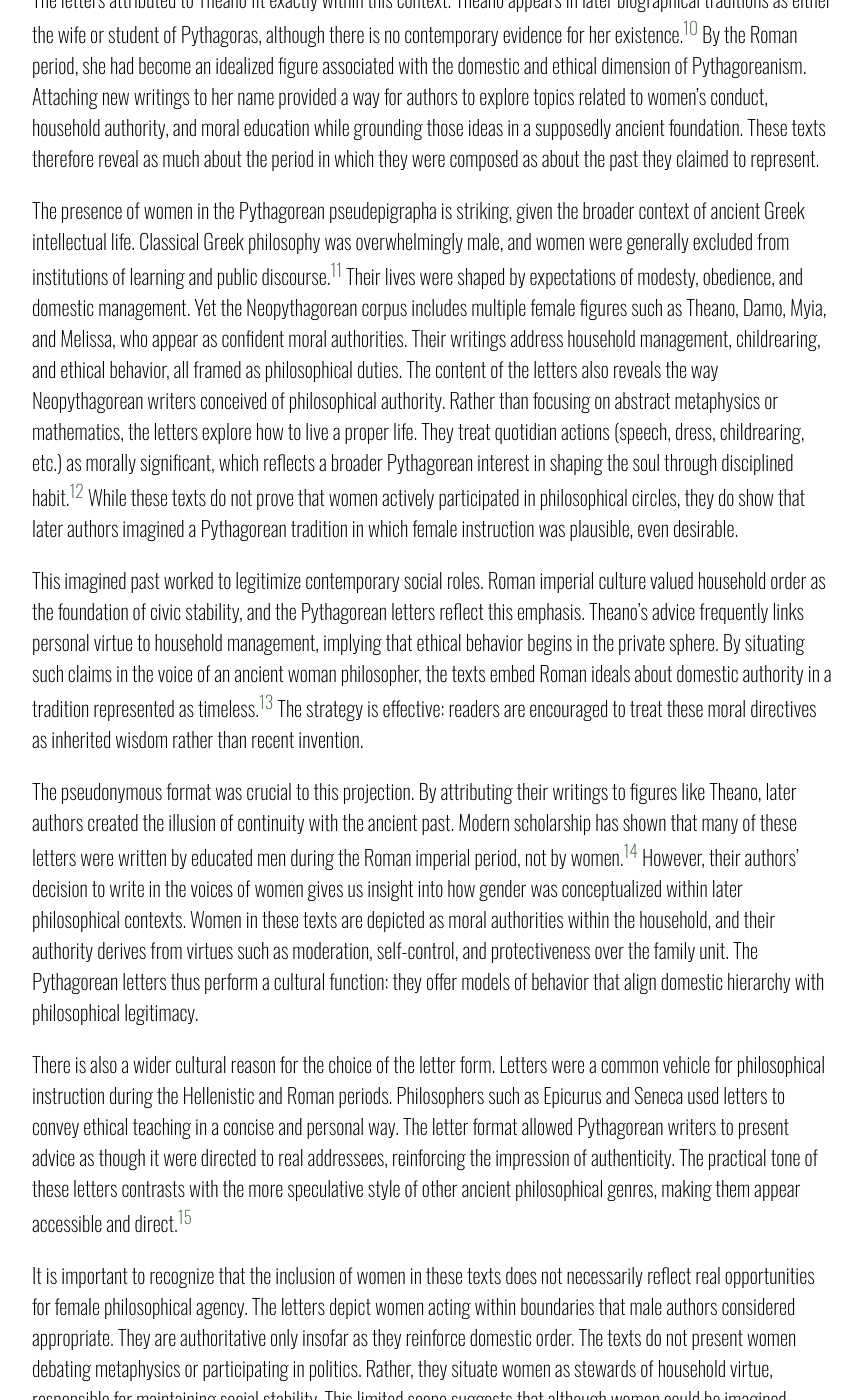
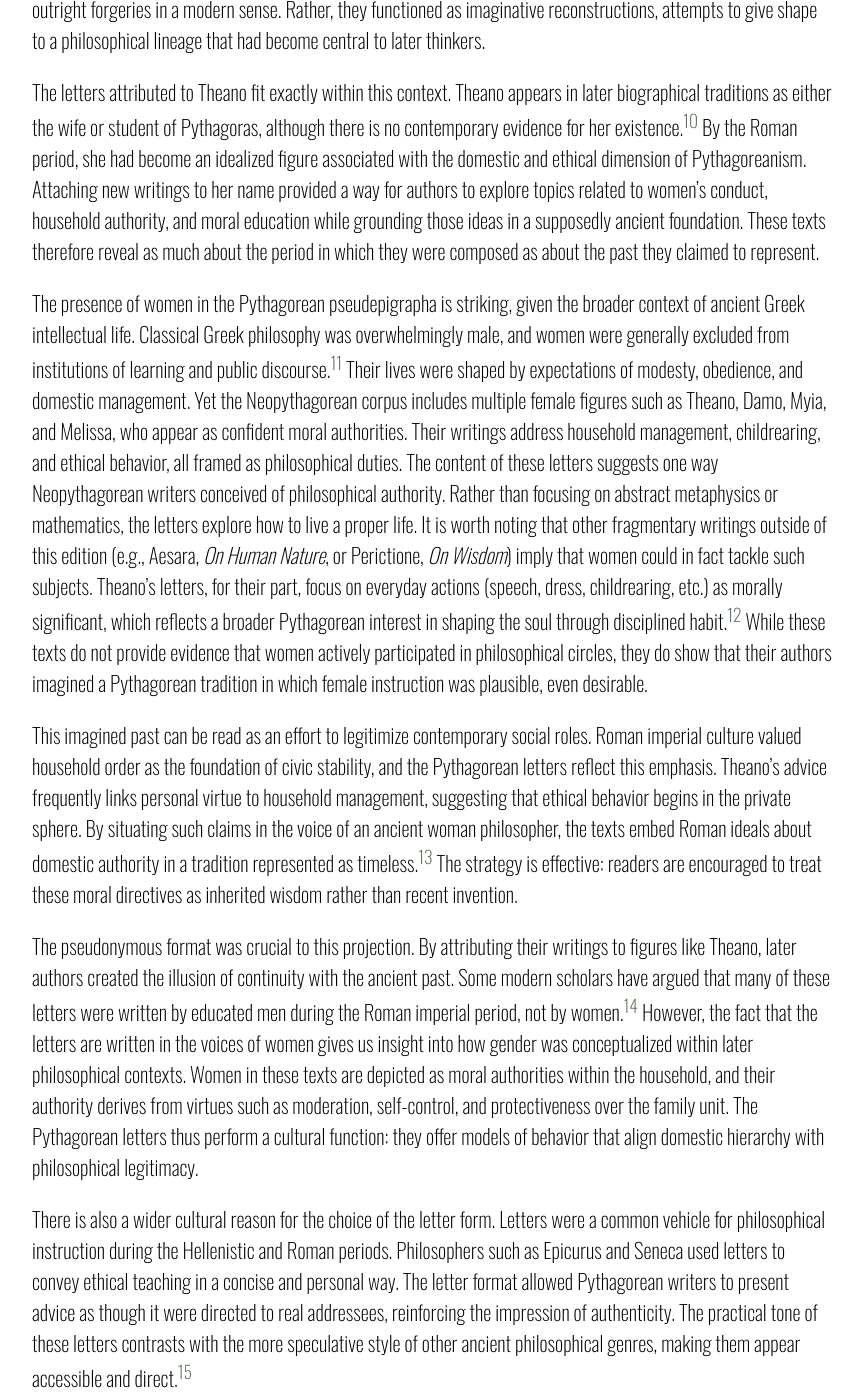
Before and after one commit to smaya-a/pythagorean, a Jekyll site: the page built from index.markdown, in a window 1280 px wide and 1400 px high, scrolled down 7313 px. Shown: the whole window, without its empty margins (208-1070 px from the left). Built offline with Jekyll 4.4.1, drawn with Linux system fonts in a browser that asks for light colours; some of the changed text lies outside the part shown.

Commit message:
Update index.markdown

```diff
--- a/index.markdown
+++ b/index.markdown
@@ -26,7 +26,8 @@ Altogether, the following letters are rich sources which provide a new opportuni
 
 ## Theano to Euboule
 ### Note on Theano to Eubole
-In this letter, Theano chastises Eubole for spoiling her children. She compares Eubole's treatment of her children to the luxurious lives of the "progeny of Sardanapalus," who was supposedly a king who lived and died in excess and decadence. Disclipine and austerity, instead, are recommended. The burden of raising children to become virtuous and capable members of society is placed entirely on Eubole's shoulders, showing how women in Ancient Greece were defined by their household management skills.
+In this letter, Theano chastises Eubole for spoiling her children. She compares Eubole’s treatment of her children to the luxurious lives of the “progeny of Sardanapalus”, a legendary king who lived and died in excess and decadence. Discipline and austerity, instead, are recommended. The burden of raising children to become virtuous and capable members of society is placed entirely on Eubole’s shoulders, showing how women in Ancient Greece were defined by, and could take pride in, their household management skills.
+
 
 |Greek | English |
 |-------|-----------|
@@ -37,7 +38,8 @@ In this letter, Theano chastises Eubole for spoiling her children. She compares
 
 ## Theano to Nicostrate
 ### Note on Theano to Nicostrate
-In this letter, Theano advises Nicostrate on how to handle her husband's infidelity. He has been having an affair with a _hetaera_, a type of high-class courtesan. Theano urges Nicostrate not to act in anger against her husband's "madness," and instead take the high road. She uses the story of Medea, who brutally killed her children and her husband's new wife after he abandoned her, as a caution. This advice reflects the lack of socially acceptable options that Greek women had when it came to marriage.
+In this letter, Theano advises Nicostrate on how to handle her husband’s infidelity. He has been having an affair with a _hetaera_, a type of sex-worker who was often highly educated. Theano urges Nicostrate not to act in anger against her husband’s “madness,” and instead take the high road. She uses the story of Medea, who– out of jealousy– brutally killed her children and her husband’s new wife after he abandoned her, as a caution. While Theano mentions the possibility of divorce, her advice reflects the limited range of socially acceptable options available to women within marriage.
+
 
 |Greek | English |
 |-------|-----------|
@@ -64,7 +66,8 @@ In this letter to Callisto, Theano instructs Callisto on how to manage household
 
 ## Theano to Timareta (Fragment)
 ### Note on Theano to Timareta
-This letter, in contrast to the others, is just a fragment of text. Further complicating study of Ancient Greek texts, many did not survive, or only partially survived, and this is an example of the latter. Alexis, a Greek comic poet, and one of his works are mentioned. The fragment also identifies Theano as the wife of Pythagoras, which is interesting as her identity and relationship to Pythagoras is unclear and often disputed.
+This letter, in contrast to the others, is just a fragment of text. Further complicating study of This letter, in contrast to the others, is just a fragment of text. A complication of the study of Ancient Greek texts is that many did not survive, or survived only partially; this is an example of the latter. The fragment mentions Alexis, a Greek comic poet, and one of his works. It also identifies Theano as the wife of Pythagoras, which is interesting as her identity and relationship to Pythagoras is unclear and often disputed.
+
 
 
 |Greek | English |
@@ -75,31 +78,31 @@ This letter, in contrast to the others, is just a fragment of text. Further comp
 
 # About this Source
 
-The four letters included in this edition belong to a body of writings known as the Pythagorean pseudepigrapha, produced during the first and second centuries CE.[^1] Although these texts claim authorship by figures associated with the early Pythagorean community of the sixth and fifth centuries BCE, none of them are genuinely archaic. Instead, they were created several centuries after Pythagoras lived, in a cultural moment when interest in the Pythagorean past was being revived. These letters are part of a larger effort by later authors to construct a coherent tradition that stretched back to Pythagoras and his followers, despite the absence of any authenticated writings from the historical founder himself.[^2]
+The four letters included in this edition belong to a body of writings known as the Pythagorean pseudepigrapha, produced during the first and second centuries CE.[^1] Although these texts claim authorship by figures associated with the early Pythagorean community of the sixth and fifth centuries BCE, none of them can be definitively dated to that period. Instead, they were composed several centuries after Pythagoras lived, in a cultural moment marked by renewed interest in Pythagoreanism. These letters are part of a larger effort by later authors to construct a coherent tradition that stretched back to Pythagoras and his followers, despite the absence of any securely attested writings from the historical founder himself.[^2]
 
-Pythagoras is unusual among major philosophical figures as he left no written texts. His teachings were transmitted orally, and later generations encountered only indirect references to what he believed or taught. This absence created an intellectual vacuum. By the Hellenistic and Roman periods, Pythagoras had acquired an almost legendary reputation, and authors began to fill in the gaps by producing letters, treatises, and sayings attributed to him and those around him.[^3] These writings were not intended as outright forgeries in a modern sense. Rather, they functioned as imaginative reconstructions, attempts to give shape to a philosophical lineage that had become central to later thinkers.
+Like other famous thinkers of the ancient world, such as Confucius, the Buddha, or even Socrates, Pythagoras left no written texts. His teachings were transmitted orally, and later generations encountered them only through indirect references to what he believed or taught. This absence created an intellectual vacuum. By the Hellenistic and Roman periods, Pythagoras had acquired an almost legendary reputation, and authors began to fill in the gaps by producing letters, treatises, and sayings attributed to him and those around him.[^3] These writings are best understood not as outright forgeries in a modern sense. Rather, they functioned as imaginative reconstructions, attempts to give shape to a philosophical lineage that had become central to later thinkers.
 
 The letters attributed to Theano fit exactly within this context. Theano appears in later biographical traditions as either the wife or student of Pythagoras, although there is no contemporary evidence for her existence.[^4] By the Roman period, she had become an idealized figure associated with the domestic and ethical dimension of Pythagoreanism. Attaching new writings to her name provided a way for authors to explore topics related to women’s conduct, household authority, and moral education while grounding those ideas in a supposedly ancient foundation. These texts therefore reveal as much about the period in which they were composed as about the past they claimed to represent.
 
-The presence of women in the Pythagorean pseudepigrapha is striking, given the broader context of ancient Greek intellectual life. Classical Greek philosophy was overwhelmingly male, and women were generally excluded from institutions of learning and public discourse.[^5] Their lives were shaped by expectations of modesty, obedience, and domestic management. Yet the Neopythagorean corpus includes multiple female figures such as Theano, Damo, Myia, and Melissa, who appear as confident moral authorities. Their writings address household management, childrearing, and ethical behavior, all framed as philosophical duties. The content of the letters also reveals the way Neopythagorean writers conceived of philosophical authority. Rather than focusing on abstract metaphysics or mathematics, the letters explore how to live a proper life. They treat quotidian actions (speech, dress, childrearing, etc.) as morally significant, which reflects a broader Pythagorean interest in shaping the soul through disciplined habit.[^6] While these texts do not prove that women actively participated in philosophical circles, they do show that later authors imagined a Pythagorean tradition in which female instruction was plausible, even desirable.
+The presence of women in the Pythagorean pseudepigrapha is striking, given the broader context of ancient Greek intellectual life. Classical Greek philosophy was overwhelmingly male, and women were generally excluded from institutions of learning and public discourse.[^5] Their lives were shaped by expectations of modesty, obedience, and domestic management. Yet the Neopythagorean corpus includes multiple female figures such as Theano, Damo, Myia, and Melissa, who appear as confident moral authorities. Their writings address household management, childrearing, and ethical behavior, all framed as philosophical duties. The content of these letters suggests one way Neopythagorean writers conceived of philosophical authority. Rather than focusing on abstract metaphysics or mathematics, the letters explore how to live a proper life. It is worth noting that other fragmentary writings outside of this edition (e.g., Aesara, _On Human Nature_, or Perictione, _On Wisdom_) imply that women could in fact tackle such subjects. Theano’s letters, for their part, focus on everyday actions (speech, dress, childrearing, etc.) as morally significant, which reflects a broader Pythagorean interest in shaping the soul through disciplined habit.[^6] While these texts do not provide evidence that women actively participated in philosophical circles, they do show that their authors imagined a Pythagorean tradition in which female instruction was plausible, even desirable.
 
-This imagined past worked to legitimize contemporary social roles. Roman imperial culture valued household order as the foundation of civic stability, and the Pythagorean letters reflect this emphasis. Theano’s advice frequently links personal virtue to household management, implying that ethical behavior begins in the private sphere. By situating such claims in the voice of an ancient woman philosopher, the texts embed Roman ideals about domestic authority in a tradition represented as timeless.[^7] The strategy is effective: readers are encouraged to treat these moral directives as inherited wisdom rather than recent invention.
+This imagined past can be read as an effort to legitimize contemporary social roles. Roman imperial culture valued household order as the foundation of civic stability, and the Pythagorean letters reflect this emphasis. Theano’s advice frequently links personal virtue to household management, suggesting that ethical behavior begins in the private sphere. By situating such claims in the voice of an ancient woman philosopher, the texts embed Roman ideals about domestic authority in a tradition represented as timeless.[^7] The strategy is effective: readers are encouraged to treat these moral directives as inherited wisdom rather than recent invention.
 
-The pseudonymous format was crucial to this projection. By attributing their writings to figures like Theano, later authors created the illusion of continuity with the ancient past. Modern scholarship has shown that many of these letters were written by educated men during the Roman imperial period, not by women.[^8] However, their authors’ decision to write in the voices of women gives us insight into how gender was conceptualized within later philosophical contexts. Women in these texts are depicted as moral authorities within the household, and their authority derives from virtues such as moderation, self-control, and protectiveness over the family unit. The Pythagorean letters thus perform a cultural function: they offer models of behavior that align domestic hierarchy with philosophical legitimacy.
+The pseudonymous format was crucial to this projection. By attributing their writings to figures like Theano, later authors created the illusion of continuity with the ancient past. Some modern scholars have argued that many of these letters were written by educated men during the Roman imperial period, not by women.[^8] However, the fact that the letters are written in the voices of women gives us insight into how gender was conceptualized within later philosophical contexts. Women in these texts are depicted as moral authorities within the household, and their authority derives from virtues such as moderation, self-control, and protectiveness over the family unit. The Pythagorean letters thus perform a cultural function: they offer models of behavior that align domestic hierarchy with philosophical legitimacy.
 
 There is also a wider cultural reason for the choice of the letter form. Letters were a common vehicle for philosophical instruction during the Hellenistic and Roman periods. Philosophers such as Epicurus and Seneca used letters to convey ethical teaching in a concise and personal way. The letter format allowed Pythagorean writers to present advice as though it were directed to real addressees, reinforcing the impression of authenticity. The practical tone of these letters contrasts with the more speculative style of other ancient philosophical genres, making them appear accessible and direct.[^9]
 
-It is important to recognize that the inclusion of women in these texts does not necessarily reflect real opportunities for female philosophical agency. The letters depict women acting within boundaries that male authors considered appropriate. They are authoritative only insofar as they reinforce domestic order. The texts do not present women debating metaphysics or participating in politics. Rather, they situate women as stewards of household virtue, responsible for maintaining social stability. This limited scope suggests that although women could be imagined within the philosophical tradition, their imagined roles remained constrained by the assumptions of their time.
+It is important to note that the inclusion of women in these texts does not necessarily reflect real opportunities for female philosophical agency. The letters depict women acting within boundaries that male authors would have considered appropriate. Their authority is largely tied to domestic order. The texts do not present women debating metaphysics or participating in politics. Rather, they situate women as stewards of household virtue, responsible for maintaining social stability. This limited scope suggests that although women could be imagined within the philosophical tradition, their imagined roles remained constrained by the assumptions of their time.
 
-Nonetheless, the letters should not be dismissed as strictly reflecting tradition. They complicate our understanding of ancient intellectual history by showing that women were not entirely absent from philosophical narratives. Even if their voices were constructed, the fact that writers felt compelled to include them indicates a shift in how philosophical authority was conceived. The Pythagorean tradition, real or invented, provided a space in which women could appear as philosophical agents, however narrowly defined. The resulting texts offer a rare window onto ancient beliefs about gender, ethics, and authorship, and reveal how cultural memory can reshape the past to serve present needs.
+Nonetheless, the letters should not be dismissed as simply reflecting tradition. They complicate our understanding of ancient intellectual history by showing that women were not entirely absent from philosophical narratives. Even if their voices were constructed, the fact that writers included women thinkers indicates a shift in how philosophical authority was conceived. The Pythagorean tradition, historical or constructed, provided a space in which women could appear as philosophical agents, however narrowly defined. The resulting texts offer a rare window into ancient beliefs about gender, ethics, and authorship, and reveal how cultural memory can reshape the past to serve present needs.
 
 # About this Edition
 
 The four letters in this edition are Neopythagorean pseudepigrapha: later compositions presented as advice from Theano, a figure whom later sources describe as a Pythagorean philosopher associated with ethical and domestic instruction. Although the letters claim an earlier origin, they were written in the first or second century CE and reflect how later authors imagined Theano’s voice rather than preserving the words of a historical individual.
 
-The Greek and English texts used here were provided by Professor Dorota Dutsch, whose translations we reproduce without alteration. Dutsch based her work on the standard modern editions of the Pythagorean letters, using William Thesleff’s The Pythagorean Texts of the Hellenistic Period (1965) and Adolf Städele’s The Letters of Pythagoras and the Pythagoreans (1980). Both scholars relied on fragments preserved in a fifth-century CE anthology compiled by Johannes of Stobi, who assembled excerpts of philosophical writings for his son.[^10]
+The Greek and English texts used here reproduce those in Dutsch (2020), without alteration. Dutsch based her work on the standard modern editions of the Pythagorean letters, using William Thesleff’s _The Pythagorean Texts of the Hellenistic Period_ (1965) and Adolf Städele’s _The Letters of Pythagoras and the Pythagoreans_ (1980). Both scholars relied on fragments preserved in a fifth-century CE anthology compiled by Johannes of Stobi, who assembled excerpts of philosophical writings for his son.[^10]
 
-In her own approach, Dutsch focuses on presenting the material in a format that reflects how these texts operated within the Pythagorean tradition rather than attempting to reconstruct an earlier version. She selects only the works attributed to women that she examines in her research and generally follows Thesleff for treatises and Städele for letters, retaining Städele’s section divisions and adding her own only when needed for clarity. Her aim is to preserve the character of the surviving texts while making their structure and purpose accessible to modern readers. All translations are her own. We have kept her footnotes, marking them with a "-DD" to distinguish them from ours.
+In her own approach, Dutsch presents the material in a format that reflects how these texts function within the Pythagorean tradition, rather than attempting to reconstruct an earlier version. She selects only the works attributed to women that she examines in her research and generally follows Thesleff for treatises and Städele for letters, retaining Städele’s section divisions and adding her own only where needed for clarity. Her aim is to preserve the character of the surviving texts while making their structure and purpose accessible to modern readers. All translations are her own. We retain her footnotes, marking them with a “-DD” to distinguish them from ours
 
 # Bibliography
 
```
Also changed, not shown: other parts of index.markdown (+1 -1 lines).
